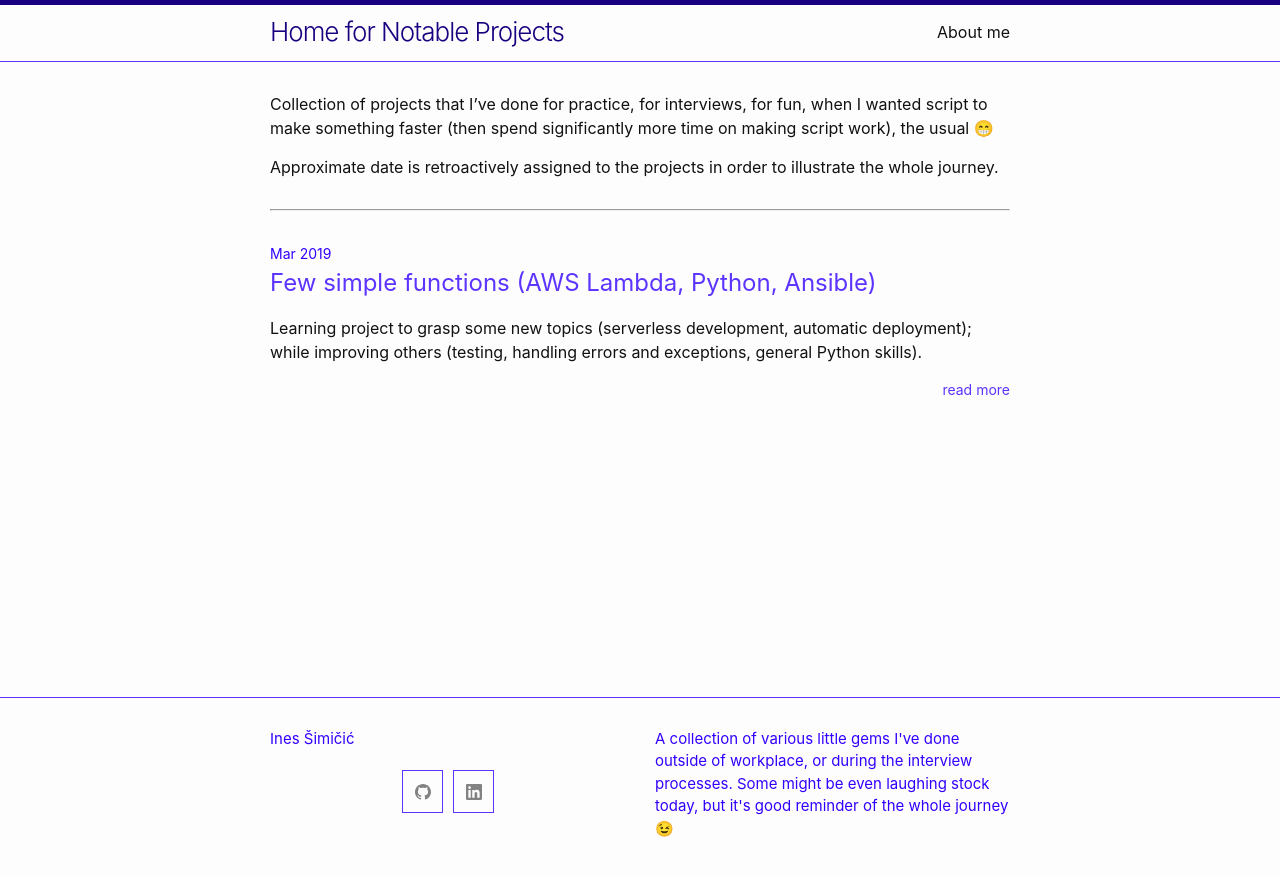
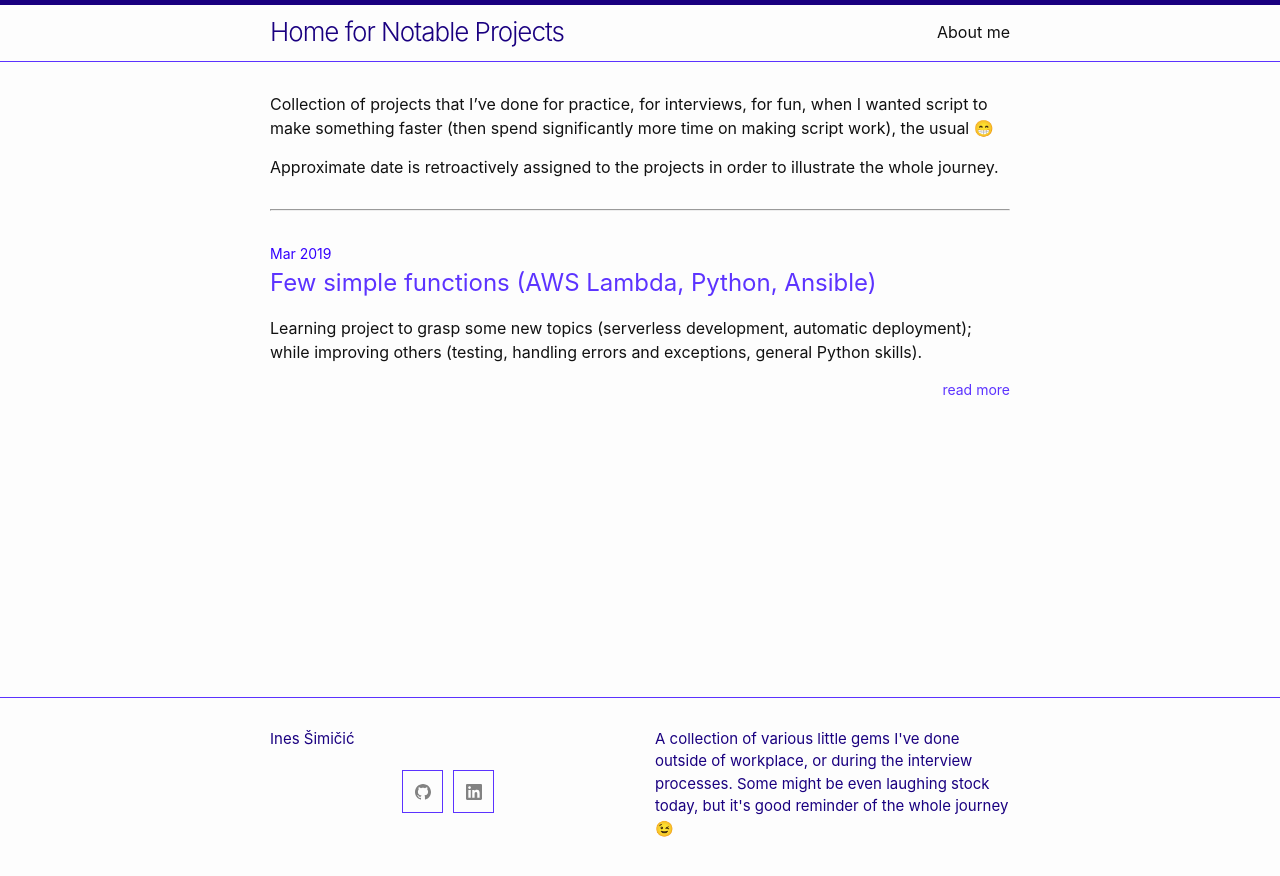
Before and after one commit to inesucrvenom/inesucrvenom.github.io, a Jekyll site: the page built from index.md, in a window 1280 px wide. Shown: the top 876 px of the page. Built offline with Jekyll 4.4.1, drawn with Linux system fonts in a browser that asks for light colours; emoji names are drawn with the system emoji font; the list of posts is cut into pages by our own code.

Commit message:
change color

```diff
--- a/_sass/minima/_layout.scss
+++ b/_sass/minima/_layout.scss
@@ -144,7 +144,7 @@
 .footer-col-wrapper,
 .social-links {
   @include relative-font-size(0.9375);
-  color: $brand-color;
+  color: $brand-color-dark; //
 }
 
 .footer-col {
--- a/_sass/minima/skins/mine.scss
+++ b/_sass/minima/skins/mine.scss
@@ -1,8 +1,8 @@
 @charset "utf-8";
 
-$brand-color:           #3300FF !default;
-$brand-color-light:     lighten($brand-color, 10%) !default;
-$brand-color-dark:      darken($brand-color, 25%) !default;
+$brand-color:           #3300FF !default; //
+$brand-color-light:     lighten($brand-color, 10%) !default; //
+$brand-color-dark:      darken($brand-color, 25%) !default; //
 
 $site-title-color:      $brand-color-dark !default;
 
@@ -10,7 +10,7 @@ $text-color:            #111111 !default;
 $background-color:      #fdfdfd !default;
 $code-background-color: #eeeeff !default;
 
-$link-base-color:       $brand-color-light !default;
+$link-base-color:       $brand-color-light !default; //
 $link-visited-color:    darken($link-base-color, 15%) !default;
 $link-hover-color:      $text-color !default;
 
```
